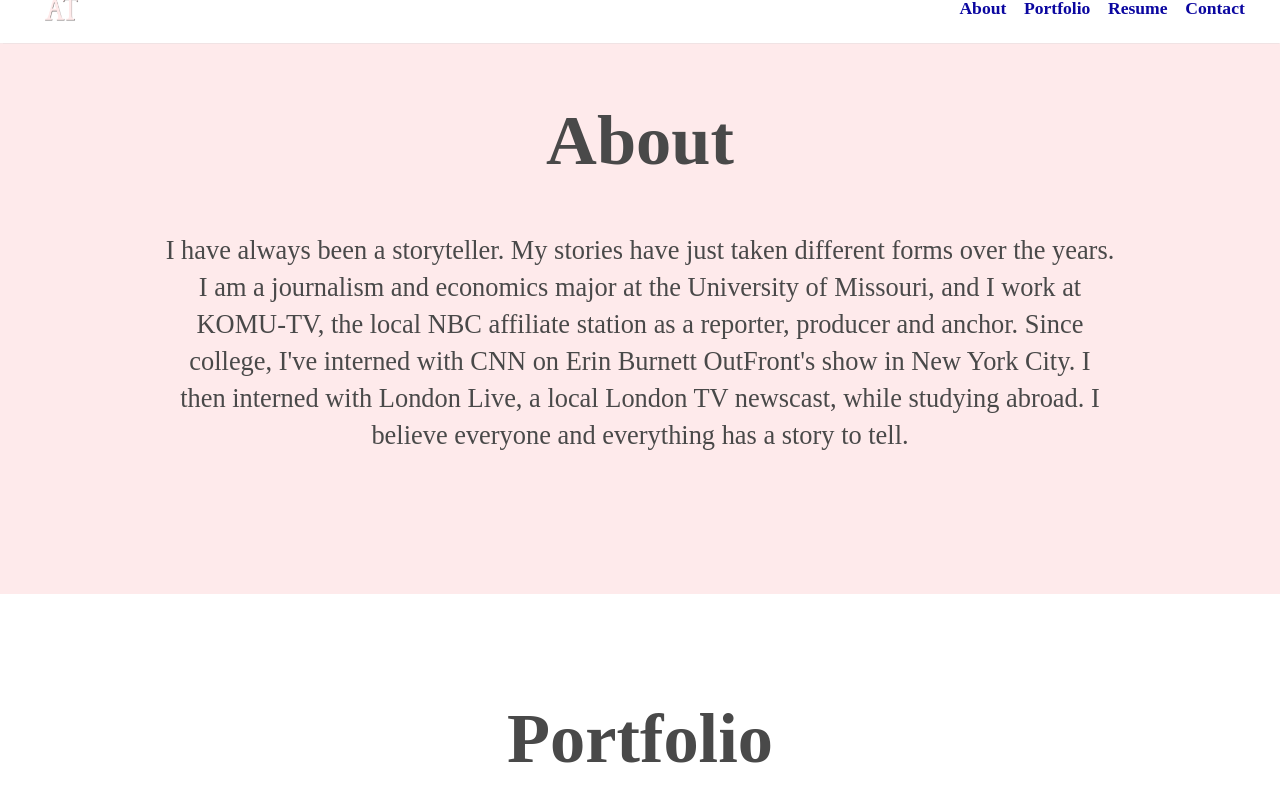
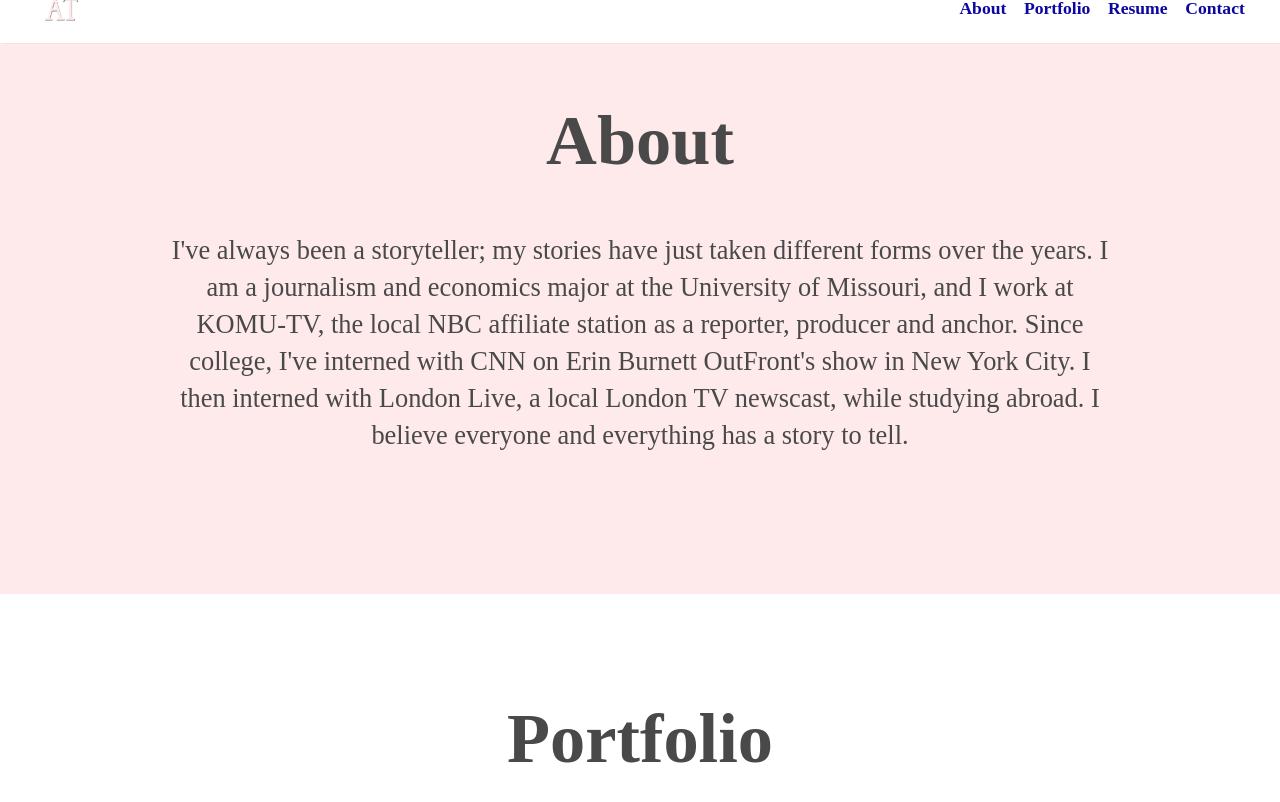
Before and after one commit to annabelthorpe/annabelthorpe.github.io, a Jekyll site: the page built from index.html, in a window 1280 px wide and 900 px high, scrolled down 879 px, cut to the strip 25-852 px from the top of the window. Shown: the top 802 px of the strip. Built offline with Jekyll 4.4.1, drawn with Linux system fonts in a browser that asks for light colours; some web fonts are replaced.

Commit message:
“update”

```diff
--- a/index.html
+++ b/index.html
@@ -18,7 +18,7 @@ layout: default
   <div class="grid">
     <h1 class="section-header">About</h1>
     <div class="about">
-      <p class="about__text">I have always been a storyteller. My stories have just taken different forms over the years. I am a journalism and economics major at the University of Missouri, and I work at KOMU-TV, the local NBC affiliate station as a reporter, producer and anchor. Since college, I've interned with CNN on Erin Burnett OutFront's show in New York City. I then interned with London Live, a local London TV newscast, while studying abroad. I believe everyone and everything has a story to tell.</p>
+      <p class="about__text">I've always been a storyteller; my stories have just taken different forms over the years. I am a journalism and economics major at the University of Missouri, and I work at KOMU-TV, the local NBC affiliate station as a reporter, producer and anchor. Since college, I've interned with CNN on Erin Burnett OutFront's show in New York City. I then interned with London Live, a local London TV newscast, while studying abroad. I believe everyone and everything has a story to tell.</p>
     <div id="instafetch" class="container-triple"></div>
   </div>
 </section>
@@ -52,7 +52,7 @@ layout: default
     <div class="portfolio-carousel owl-carousel">
       <div>
         <figure>
-          <img src="assets/images/Fellowship Resume.png" alt="Portfolio Item"/>
+          <img src="assets/images/Copy of School Resume.jpg" alt="Portfolio Item"/>
         </figure>
       </section>
 <section id="Contact" class="section-padding bg-white">
```
Also changed, not shown: assets/images/Copy of School Resume.jpg (added).
